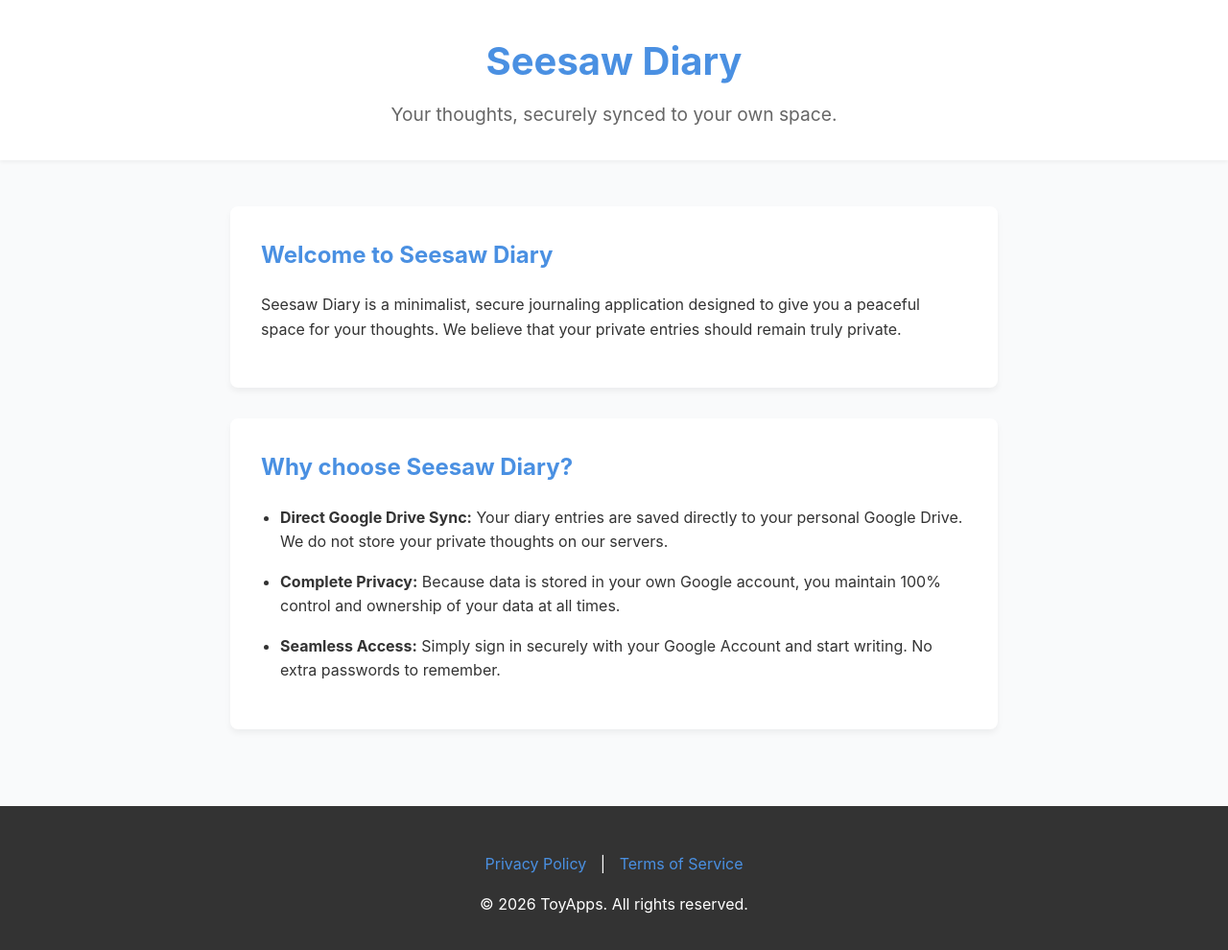
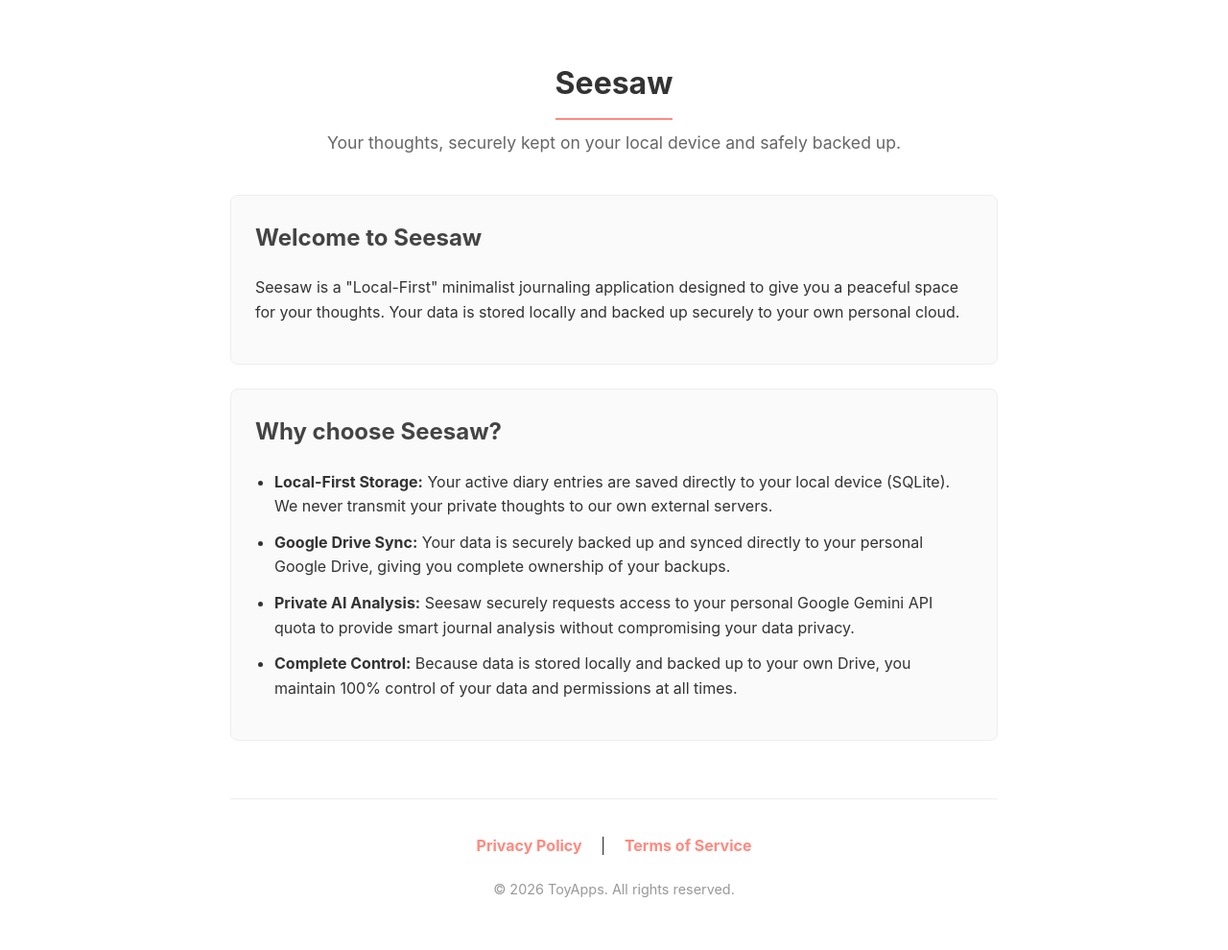
Before and after one commit to tksehd2/seesaw_diary_policy, a plain HTML site: page docs/index.html in a window 1280 px wide. Shown: the whole page at 96% size. Drawn offline with Linux system fonts and the light colour scheme.

Commit message:
Update title and content for Seesaw application

```diff
--- a/docs/index.html
+++ b/docs/index.html
@@ -3,109 +3,111 @@
 <head>
     <meta charset="UTF-8">
     <meta name="viewport" content="width=device-width, initial-scale=1.0">
-    <title>Seesaw Diary - Your Private Journal</title>
+    <title>Seesaw - Your Private Journal</title>
     <style>
-        :root {
-            --primary-color: #4A90E2;
-            --text-color: #333333;
-            --bg-color: #F9FAFB;
+        body {
+            font-family: -apple-system, sans-serif;
+            line-height: 1.6;
+            color: #333;
+            max-width: 800px;
+            margin: 0 auto;
+            padding: 40px 20px;
         }
-        body {
-            font-family: -apple-system, BlinkMacSystemFont, "Segoe UI", Roboto, "Helvetica Neue", Arial, sans-serif;
-            line-height: 1.6;
-            color: var(--text-color);
-            background-color: var(--bg-color);
-            margin: 0;
-            padding: 0;
-            display: flex;
-            flex-direction: column;
-            min-height: 100vh;
+
+        header {
+            text-align: center;
+            margin-bottom: 40px;
         }
-        header {
-            background-color: white;
-            padding: 2rem 0;
-            text-align: center;
-            box-shadow: 0 2px 4px rgba(0,0,0,0.05);
+
+        header h1 {
+            border-bottom: 2px solid #ff8a80; /* 코랄 핑크 테마 */
+            padding-bottom: 10px;
+            display: inline-block;
+            margin-bottom: 10px;
         }
-        header h1 {
-            margin: 0;
-            color: var(--primary-color);
-            font-size: 2.5rem;
+
+        header p {
+            color: #666;
+            margin-top: 0;
+            font-size: 1.1em;
         }
-        header p {
-            margin: 0.5rem 0 0;
-            font-size: 1.2rem;
-            color: #666;
+
+        h2 {
+            color: #444;
+            margin-top: 30px;
         }
-        main {
-            flex: 1;
-            max-width: 800px;
-            margin: 3rem auto;
-            padding: 0 2rem;
+
+        .feature-box {
+            background: #fafafa;
+            padding: 25px;
+            border-radius: 8px;
+            border: 1px solid #eee;
+            margin-bottom: 25px;
         }
-        .feature-box {
-            background: white;
-            padding: 2rem;
-            border-radius: 8px;
-            box-shadow: 0 4px 6px rgba(0,0,0,0.05);
-            margin-bottom: 2rem;
-        }
+
         .feature-box h2 {
             margin-top: 0;
-            color: var(--primary-color);
         }
+
         .feature-list {
             padding-left: 20px;
         }
+
         .feature-list li {
-            margin-bottom: 1rem;
+            margin-bottom: 12px;
         }
+
         footer {
-            background-color: #333;
-            color: white;
+            margin-top: 60px;
             text-align: center;
-            padding: 2rem 0;
-            margin-top: auto;
+            padding-top: 20px;
+            border-top: 1px solid #eee;
         }
+
         footer a {
-            color: #4A90E2;
+            color: #ff8a80;
             text-decoration: none;
-            margin: 0 10px;
+            font-weight: bold;
+            margin: 0 15px;
         }
-        footer a:hover {
-            text-decoration: underline;
+
+        footer p.copyright {
+            color: #999;
+            margin-top: 20px;
+            font-size: 0.9em;
         }
     </style>
 </head>
 <body>
 
     <header>
-        <h1>Seesaw Diary</h1>
-        <p>Your thoughts, securely synced to your own space.</p>
+        <h1>Seesaw</h1>
+        <p>Your thoughts, securely kept on your local device and safely backed up.</p>
     </header>
 
     <main>
         <div class="feature-box">
-            <h2>Welcome to Seesaw Diary</h2>
-            <p>Seesaw Diary is a minimalist, secure journaling application designed to give you a peaceful space for your thoughts. We believe that your private entries should remain truly private.</p>
+            <h2>Welcome to Seesaw</h2>
+            <p>Seesaw is a "Local-First" minimalist journaling application designed to give you a peaceful space for your thoughts. Your data is stored locally and backed up securely to your own personal cloud.</p>
         </div>
 
         <div class="feature-box">
-            <h2>Why choose Seesaw Diary?</h2>
+            <h2>Why choose Seesaw?</h2>
             <ul class="feature-list">
-                <li><strong>Direct Google Drive Sync:</strong> Your diary entries are saved directly to your personal Google Drive. We do not store your private thoughts on our servers.</li>
-                <li><strong>Complete Privacy:</strong> Because data is stored in your own Google account, you maintain 100% control and ownership of your data at all times.</li>
-                <li><strong>Seamless Access:</strong> Simply sign in securely with your Google Account and start writing. No extra passwords to remember.</li>
+                <li><strong>Local-First Storage:</strong> Your active diary entries are saved directly to your local device (SQLite). We never transmit your private thoughts to our own external servers.</li>
+                <li><strong>Google Drive Sync:</strong> Your data is securely backed up and synced directly to your personal Google Drive, giving you complete ownership of your backups.</li>
+                <li><strong>Private AI Analysis:</strong> Seesaw securely requests access to your personal Google Gemini API quota to provide smart journal analysis without compromising your data privacy.</li>
+                <li><strong>Complete Control:</strong> Because data is stored locally and backed up to your own Drive, you maintain 100% control of your data and permissions at all times.</li>
             </ul>
         </div>
     </main>
 
     <footer>
         <p>
-            <a href="/privacy.html">Privacy Policy</a> |
-            <a href="/terms.html">Terms of Service</a>
+            <a href="privacy.html">Privacy Policy</a> |
+            <a href="terms.html">Terms of Service</a>
         </p>
-        <p>&copy; 2026 ToyApps. All rights reserved.</p>
+        <p class="copyright">&copy; 2026 ToyApps. All rights reserved.</p>
     </footer>
 
 </body>
```
